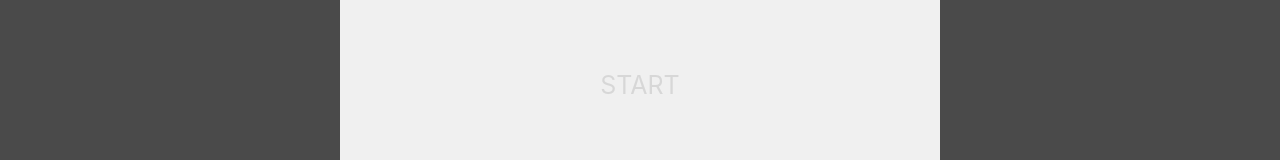
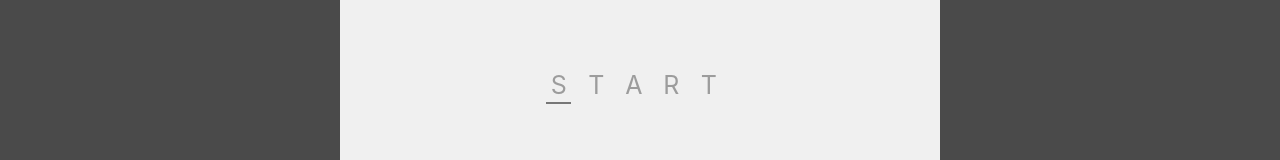
Before and after one commit to DarrenPorciello/type-racer-rework, a React (Create React App) app: page / in a window 1280 px wide. Shown: the part 399-559 px from the top of the page. Built offline with nearby package versions, Linux system fonts and the light colour scheme.

Commit message:
Added functionality to make user type 'start' to start the game

```diff
--- a/src/App.css
+++ b/src/App.css
@@ -94,6 +94,7 @@
 }
 
 .typedTextHomePage {
+  position: relative;
   color: rgba(0, 0, 0, 0.10);
   font-family: Inter;
   font-size: 25px;
@@ -101,6 +102,72 @@
   font-weight: 400;
   line-height: normal;
   margin-top: 17%;
+}
+
+.inputContainer {
+  position: relative;
+  display: inline-block;
+  min-width: 200px;
+  text-align: center;
+}
+
+.startInput {
+  background: transparent;
+  border: none;
+  color: transparent;
+  caret-color: transparent;
+  font-family: Inter;
+  font-size: 25px;
+  font-style: normal;
+  font-weight: 400;
+  text-align: center;
+  width: 100%;
+  position: relative;
+  z-index: 2;
+  letter-spacing: 0.5em;
+  padding: 0 0.5em;
+}
+
+.startInput:focus {
+  outline: none;
+}
+
+.placeholderText {
+  position: absolute;
+  text-align: center;
+  top: 0;
+  left: 0;
+  right: 0;
+  z-index: 1;
+  pointer-events: none;
+}
+
+.placeholderLetter {
+  display: inline-block;
+  width: 1em;
+  margin-right: 0.5em;
+  padding-bottom: 2px;
+  border-bottom: 2px solid transparent;
+}
+
+.placeholderLetter.untyped {
+  color: rgba(0, 0, 0, 0.15);
+}
+
+.inputContainer.focused .placeholderLetter.untyped {
+  color: rgba(0, 0, 0, 0.35);
+}
+
+.placeholderLetter.matched {
+  color: #4CAF50;
+}
+
+.placeholderLetter.wrong {
+  color: #FF5252;
+}
+
+.placeholderLetter.next {
+  border-bottom: 2px solid rgba(0, 0, 0, 0.5);
 }
 
 .App-link {
--- a/src/App.js
+++ b/src/App.js
@@ -1,7 +1,49 @@
 import userPNG from './User.png'
 import './App.css';
+import { useState } from 'react';
+import { useNavigate } from 'react-router-dom';
 
 function App() {
+  const [inputText, setInputText] = useState('');
+  const [isFocused, setIsFocused] = useState(false);
+  const navigate = useNavigate();
+  const targetWord = 'START';
+
+  const handleInputChange = (e) => {
+    const text = e.target.value.toUpperCase();
+    if (text.length <= targetWord.length) {
+      setInputText(text);
+      if (text.toLowerCase() === 'start') {
+        setTimeout(() => {
+          navigate('/start');
+        }, 500);
+      }
+    }
+  };
+
+  const renderPlaceholderLetters = () => {
+    return targetWord.split('').map((letter, index) => {
+      const isTyped = index < inputText.length;
+      const isNext = index === inputText.length;
+      const isCorrect = isTyped && inputText[index].toUpperCase() === letter;
+      const isWrong = isTyped && inputText[index].toUpperCase() !== letter;
+
+      const classes = [
+        'placeholderLetter',
+        isCorrect ? 'matched' : '',
+        isWrong ? 'wrong' : '',
+        isNext ? 'next' : '',
+        (!isCorrect && !isWrong) ? 'untyped' : '',
+      ].filter(Boolean).join(' ');
+
+      return (
+        <span key={index} className={classes}>
+          {letter}
+        </span>
+      );
+    });
+  };
+
   return (
     <div className="App">
 
@@ -23,7 +65,21 @@ function App() {
         <div className='textBoxSpace'>
           <p>Just type "START" below</p>
           <div className='typedTextHomePage'>
-          <p>START</p>
+            <div className={`inputContainer ${isFocused ? 'focused' : ''}`}>
+              <input
+                type="text"
+                value={inputText}
+                onChange={handleInputChange}
+                onFocus={() => setIsFocused(true)}
+                onBlur={() => setIsFocused(false)}
+                className='startInput'
+                autoFocus
+                maxLength={5}
+              />
+              <div className="placeholderText">
+                {renderPlaceholderLetters()}
+              </div>
+            </div>
           </div>
         </div>
       </header>
--- a/src/index.js
+++ b/src/index.js
@@ -2,12 +2,18 @@ import React from 'react';
 import ReactDOM from 'react-dom/client';
 import './index.css';
 import App from './App';
+import { BrowserRouter, Routes, Route } from 'react-router-dom';
 import reportWebVitals from './reportWebVitals';
 
 const root = ReactDOM.createRoot(document.getElementById('root'));
 root.render(
   <React.StrictMode>
-    <App />
+    <BrowserRouter>
+      <Routes>
+        <Route path="/" element={<App />} />
+        <Route path="/start" element={<div>Game Started!</div>} />
+      </Routes>
+    </BrowserRouter>
   </React.StrictMode>
 );
 
```
Also changed, not shown: 1 other file (tests, documents, lock files or other folders).
